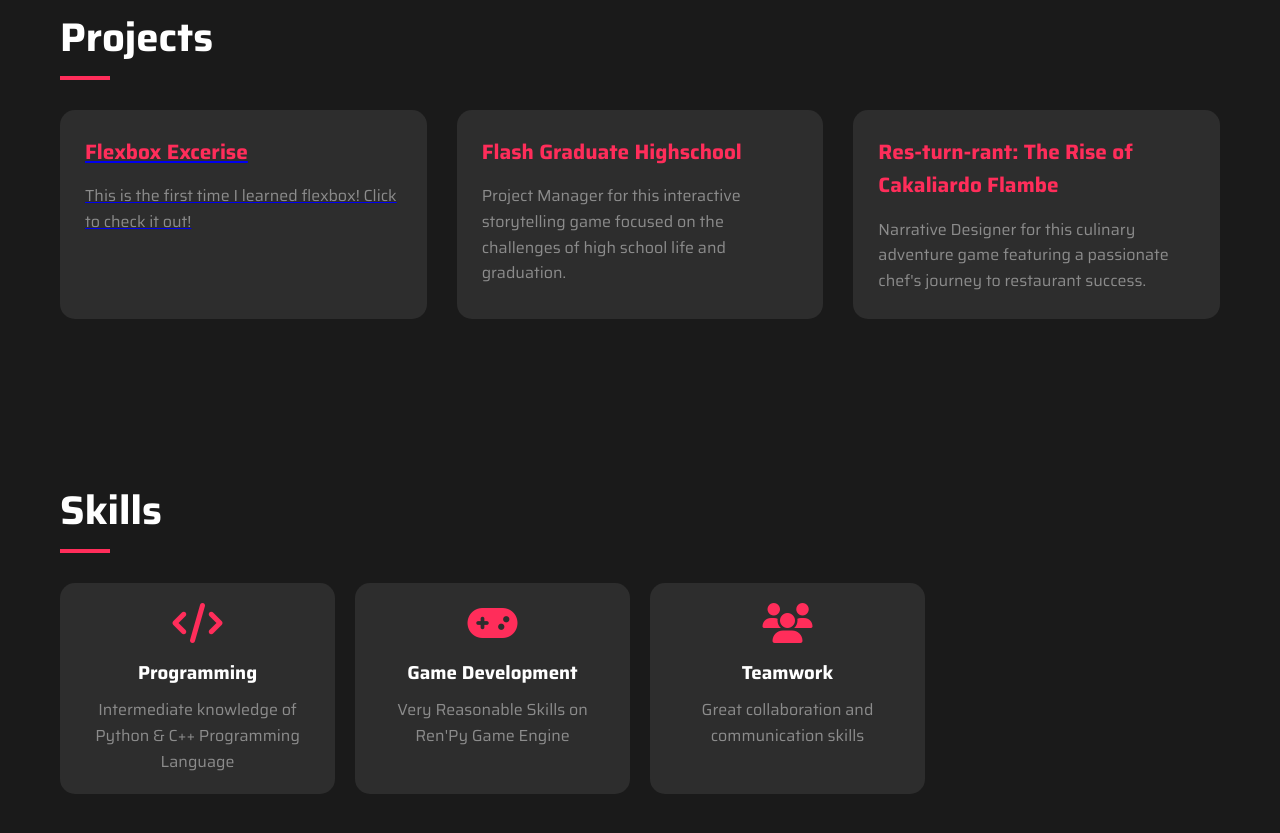
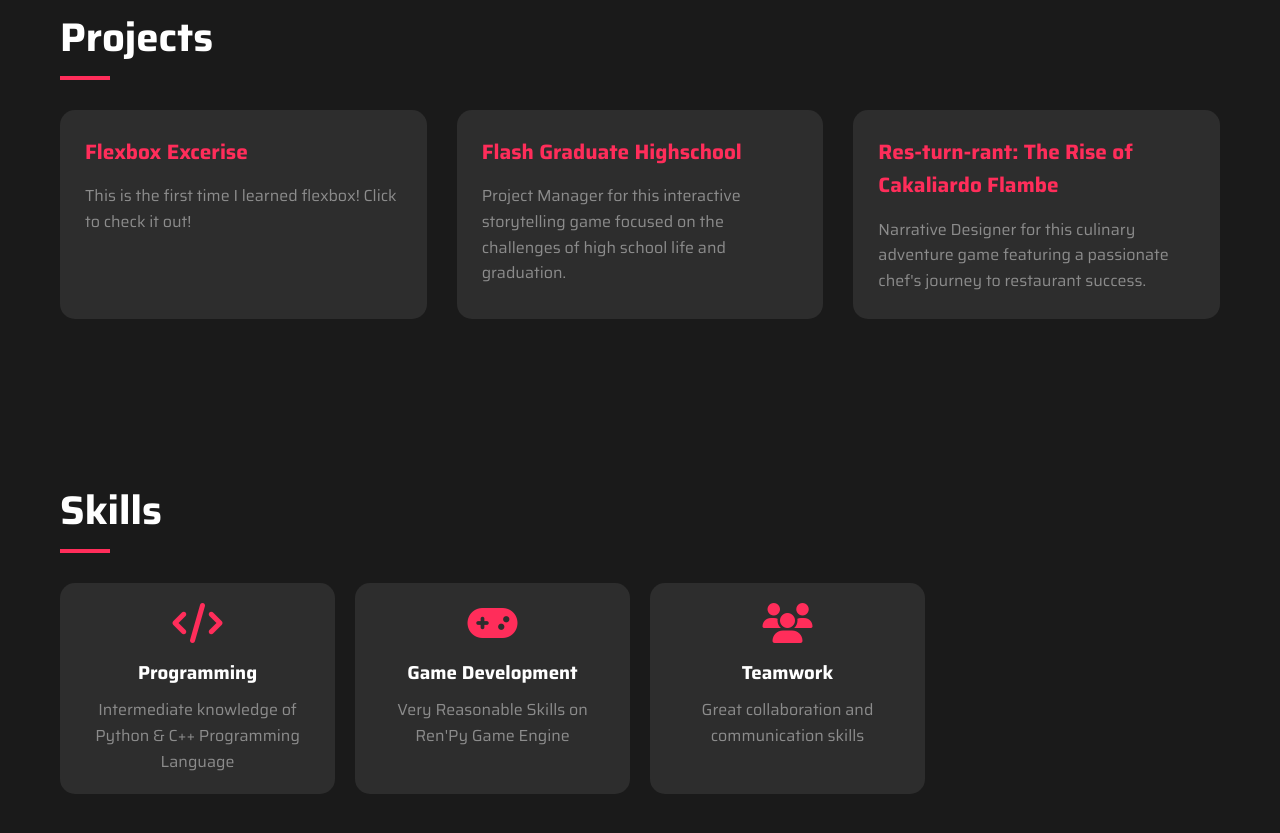
Before and after one commit to kaptenCakalang/Portfolio, a plain HTML site: page index.html in a window 1280 px wide. Shown: the part 1720-2553 px from the top of the page. Drawn offline with Linux system fonts and the light colour scheme; a web font is replaced by a local one.

Commit message:
update more

```diff
--- a/index.html
+++ b/index.html
@@ -196,6 +196,13 @@
             color: var(--gray);
         }
 
+        .project-link {
+            color: inherit;
+            text-decoration: none; /* This is the key line to remove the underline */
+            display: block;
+            height: 100%;
+        }
+
         /* Skills section */
         .skills {
             padding: 80px 0;
@@ -350,7 +357,7 @@
             <h2 class="section-title">Projects</h2>
             <div class="project-grid">
                 <div class="project-card">
-                <a href="youtube.com" target="_blank" class="project-link">
+                <a href="https://kaptencakalang.github.io/Flexbox-Execise/" target="_blank" class="project-link">
                     <h3>Flexbox Excerise </h3>
                     <p>This is the first time I learned flexbox! Click to check it out!</p>
                 </a>
```
